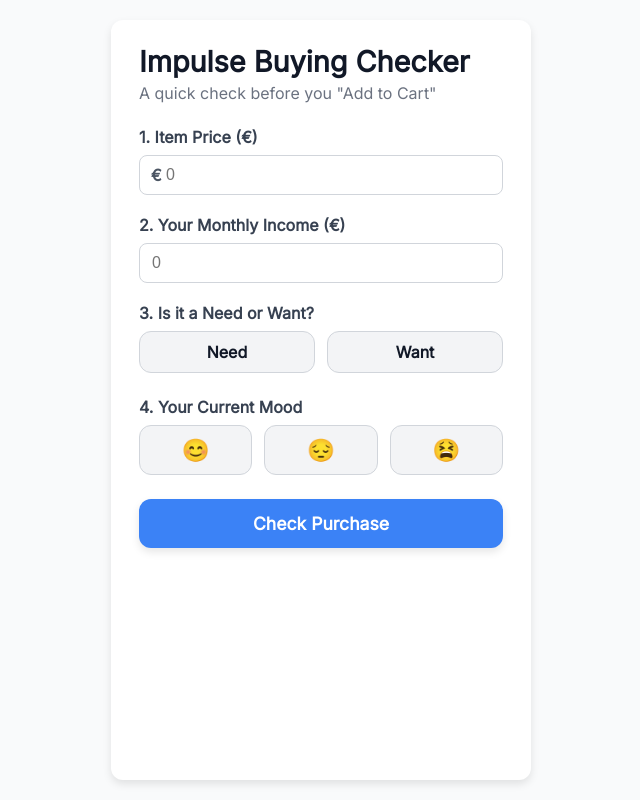
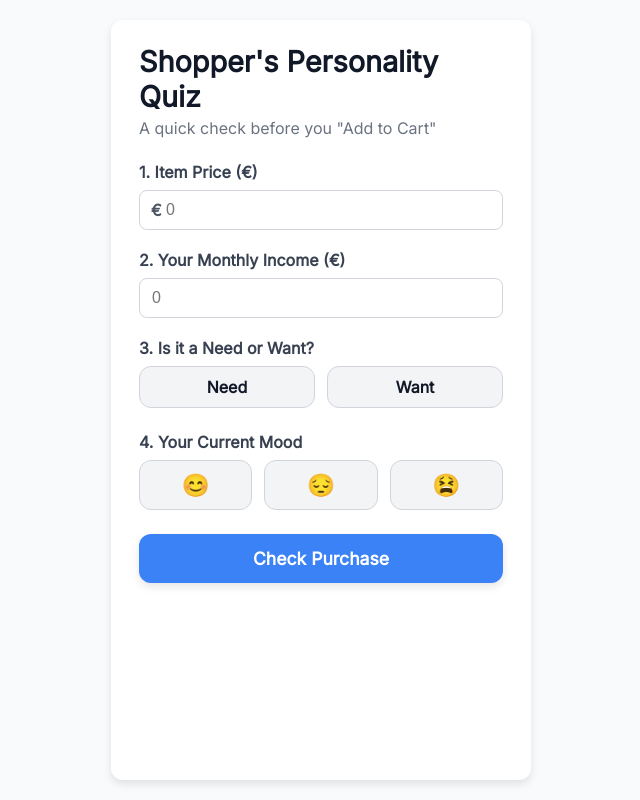
Before and after one commit to kenwilliams412/Shoppers-Personality-Quiz, a plain HTML site: page index.html in a window 1280 px wide. Shown: the whole page, without its empty margins (319-959 px from the left). Drawn offline with Linux system fonts and the light colour scheme.

Commit message:
Shopper's Personality Quiz index html

```diff
--- a/index.html
+++ b/index.html
@@ -3,7 +3,7 @@
 <head>
   <meta charset="UTF-8" />
   <meta name="viewport" content="width=device-width, initial-scale=1" />
-  <title>Shoppers Personality Quiz</title>
+  <title>Shopper's Personality Quiz</title>
   <style>
     /* Your existing CSS here (unchanged) */
     @import url('https://fonts.googleapis.com/css2?family=Inter&display=swap');
@@ -183,10 +183,10 @@
 </head>
 <body>
   <main class="container">
-    <h1>Impulse Buying Checker</h1>
+    <h1>Shopper's Personality Quiz</h1>
     <p class="subtitle">A quick check before you "Add to Cart"</p>
 
-    <form id="impulse-form" novalidate>
+    <form id="shopper-form" novalidate>
       <div class="input-group">
         <label for="item-price">1. Item Price (€)</label>
         <div class="input-with-symbol">
@@ -233,7 +233,7 @@
 
   <script>
     (() => {
-      const form = document.getElementById('impulse-form');
+      const form = document.getElementById('shopper-form');
       const priceInput = document.getElementById('item-price');
       const wageInput = document.getElementById('monthly-wage');
       const resultSection = document.getElementById('result-section');
```
